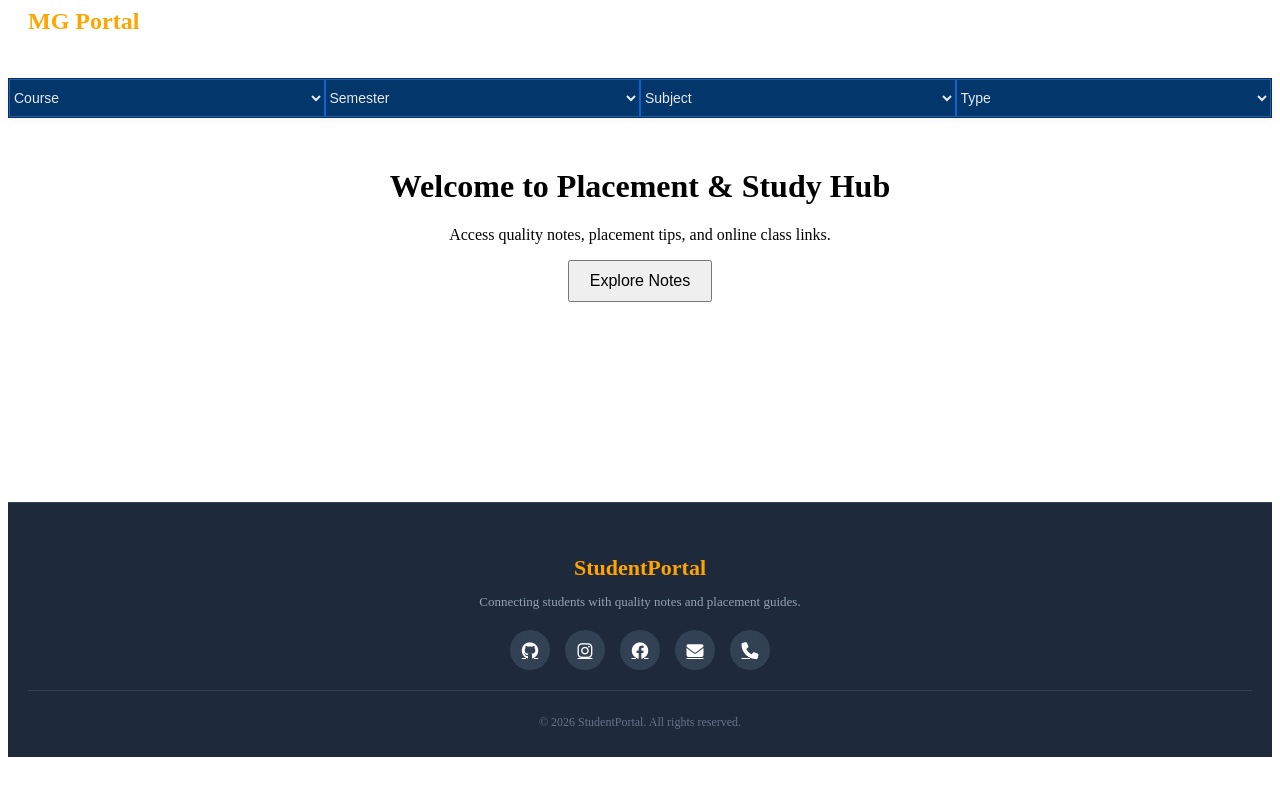
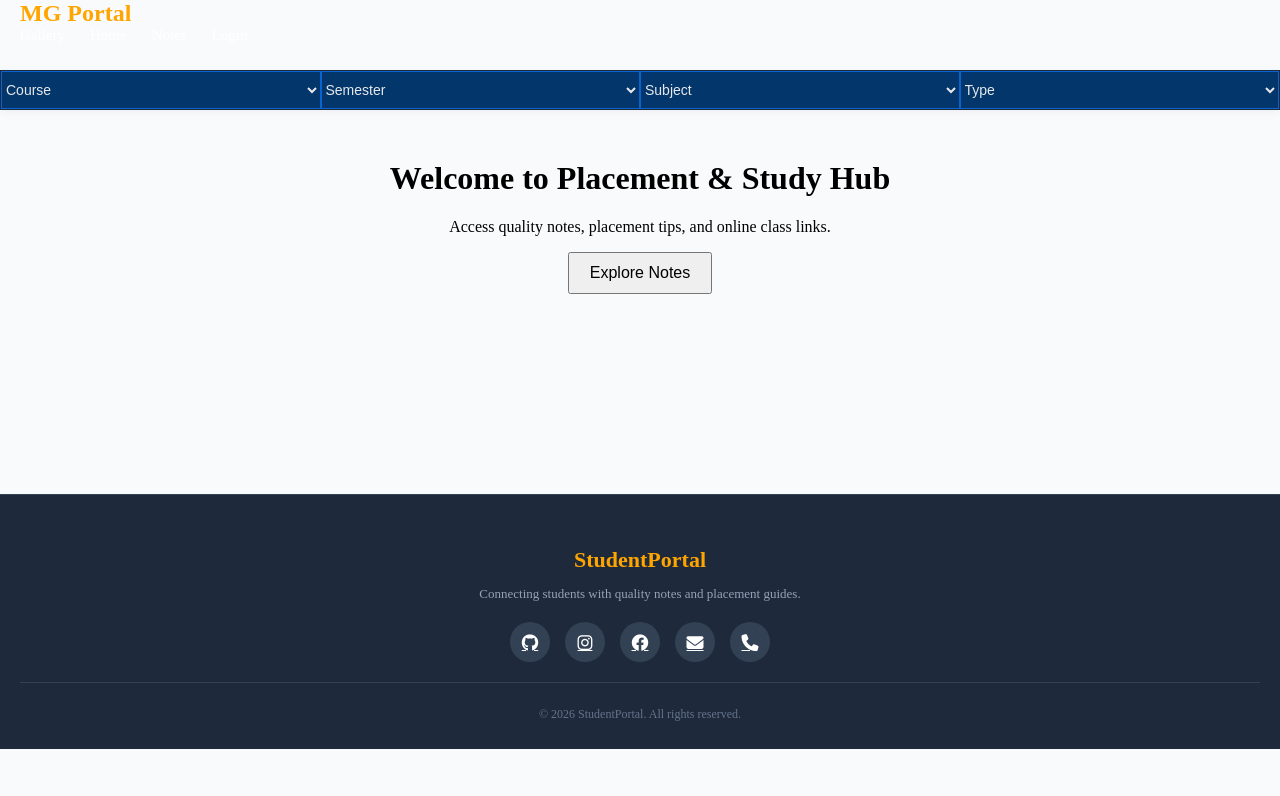
Before and after one commit to nggopal1920/StudentPortal, a React (Vite) app: page / in a window 1280 px wide. Shown: the top 796 px of the page. Built offline with nearby package versions, Linux system fonts and the light colour scheme.

Commit message:
Update index.css

```diff
--- a/src/index.css
+++ b/src/index.css
@@ -0,0 +1,13 @@
+body {
+    margin: 0;
+    padding: 0;
+    width: 100%;
+    overflow-x: hidden;
+    background-color: #f8fafc; /* Aapka background color */
+}
+
+#root {
+    width: 100%;
+    margin: 0;
+    padding: 0;
+}
```
